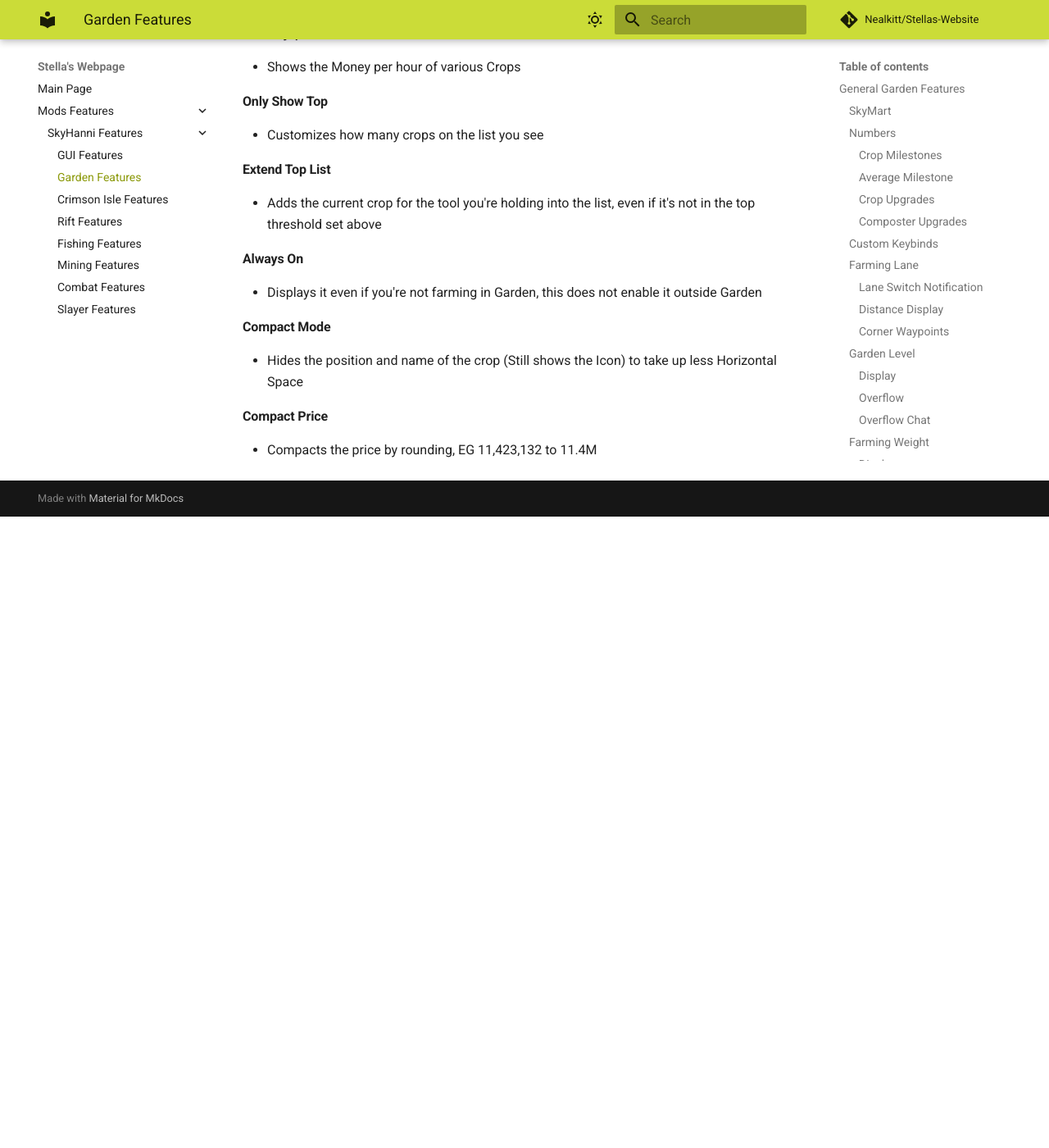
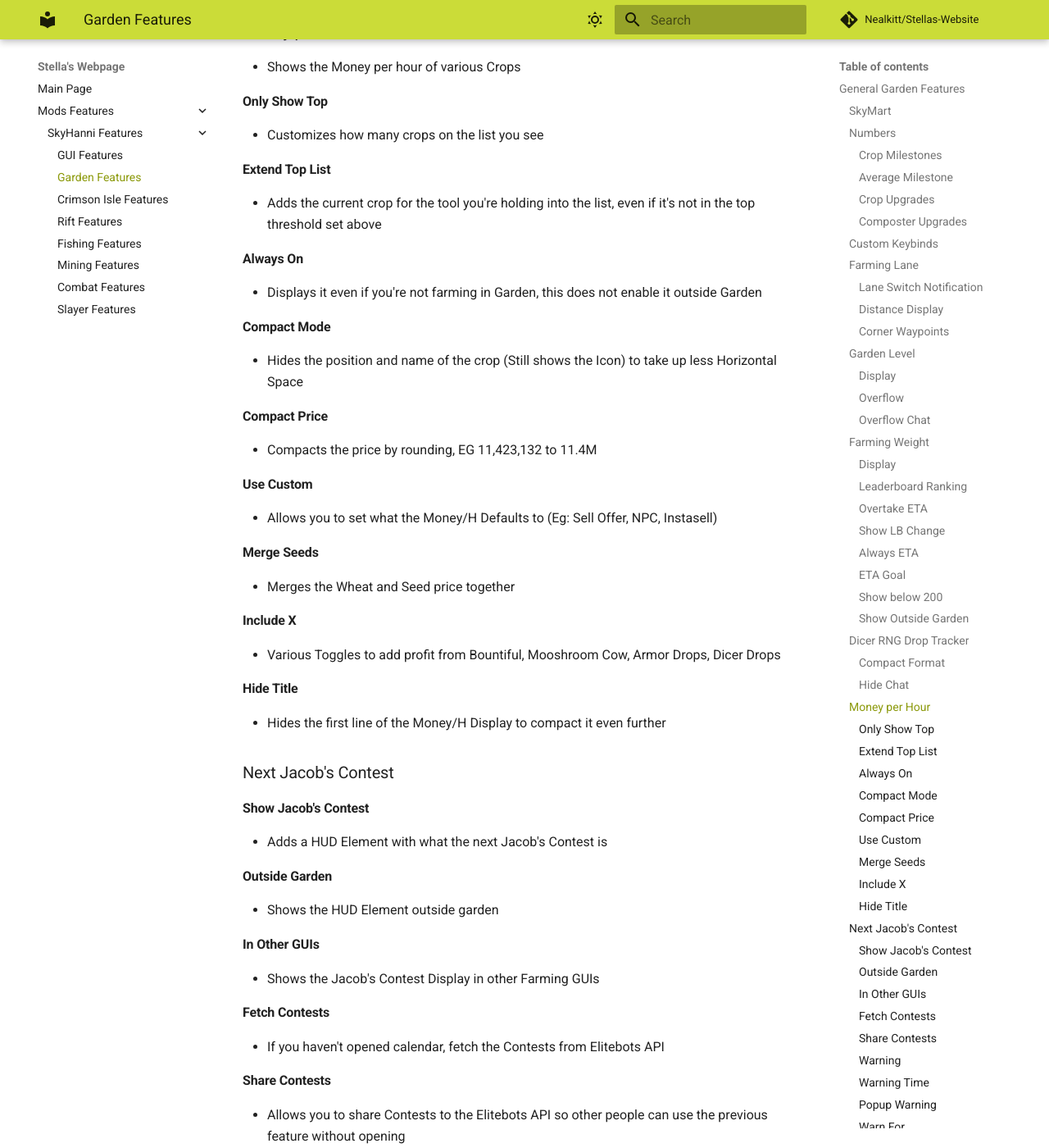
Before and after one commit to Nealkitt/Stellas-Website, an MkDocs documentation site: the page built from docs/mods_features/SkyHanni/Garden.md, in a window 1280 px wide and 1400 px high, scrolled down 3022 px. Shown: the whole window at 82% size. Built offline with MkDocs 1.6.1 and Material for MkDocs 9.7.7, drawn with Linux system fonts in a browser that asks for light colours; comment, search, counter and statistics services are not loaded; before the commit the page ends 3652 px from its top, so only the background shows below that; some of the changed text lies outside the part shown.

Commit message:
add more stuff yesy yes

```diff
--- a/docs/mods_features/SkyHanni/Garden.md
+++ b/docs/mods_features/SkyHanni/Garden.md
@@ -109,3 +109,31 @@ Allows you to set different keybinds for most keys while holding a Farming Tool
 - Hides the position and name of the crop (Still shows the Icon) to take up less Horizontal Space
 #### Compact Price
 - Compacts the price by rounding, EG 11,423,132 to 11.4M
+#### Use Custom
+- Allows you to set what the Money/H Defaults to (Eg: Sell Offer, NPC, Instasell)
+#### Merge Seeds
+- Merges the Wheat and Seed price together
+#### Include X
+- Various Toggles to add profit from Bountiful, Mooshroom Cow, Armor Drops, Dicer Drops
+#### Hide Title
+- Hides the first line of the Money/H Display to compact it even further
+### Next Jacob's Contest
+
+#### Show Jacob's Contest
+- Adds a HUD Element with what the next Jacob's Contest is
+#### Outside Garden
+- Shows the HUD Element outside garden
+#### In Other GUIs
+- Shows the Jacob's Contest Display in other Farming GUIs
+#### Fetch Contests
+- If you haven't opened calendar, fetch the Contests from Elitebots API
+#### Share Contests
+- Allows you to share Contests to the Elitebots API so other people can use the previous feature without opening
+#### Warning
+- Displays a Warning for Upcoming Jacob's Contest
+#### Warning Time
+- Customize the amount of seconds before a Contest you're notified
+#### Popup Warning
+- Pops up with a window when the game is out of focus
+#### Warn For
+- Allows you to Customize which crops you want to look forward to
--- a/mkdocs.yml
+++ b/mkdocs.yml
@@ -7,6 +7,7 @@ nav:
   - Mods Features:
     - mods_features/index.md
     - SkyHanni Features:
+      - mods_features/SkyHanni/index.md
       - mods_features/SkyHanni/GUI.md
       - mods_features/SkyHanni/Garden.md
       - mods_features/SkyHanni/Crimson_Isle.md
```
Also changed, not shown: docs/index.md (+1 -1 lines), docs/mods_features/SkyHanni/index.md (added, +3 -0 lines).
